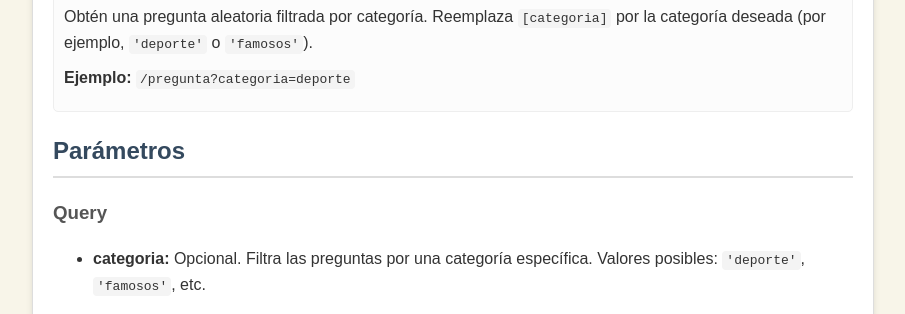
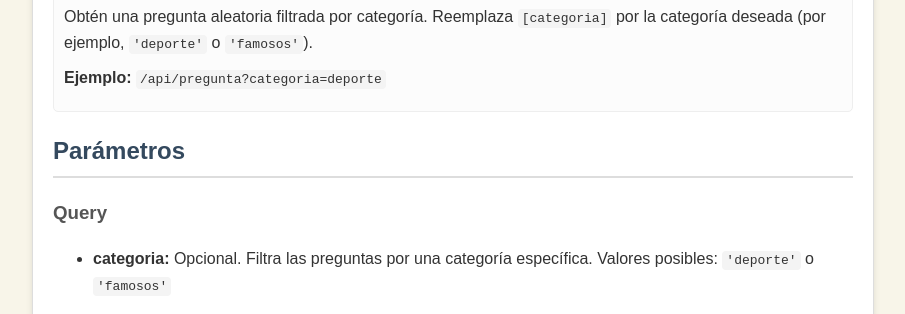
Before and after one commit to LucasCarmagnola/api-preguntados, a website: page public/index.html in a window 1280 px wide. Shown: the part 486-800 px from the top of the page, without its empty margins (187-1092 px from the left). Drawn offline with Linux system fonts and the light colour scheme.

Commit message:
fix html

```diff
--- a/public/index.html
+++ b/public/index.html
@@ -20,7 +20,7 @@
             <div class="route">
                 <h3>GET /api/pregunta?categoria=[categoria]</h3>
                 <p>Obtén una pregunta aleatoria filtrada por categoría. Reemplaza <code>[categoria]</code> por la categoría deseada (por ejemplo, <code>'deporte'</code> o <code>'famosos'</code>).</p>
-                <p><strong>Ejemplo:</strong> <code>/pregunta?categoria=deporte</code></p>
+                <p><strong>Ejemplo:</strong> <code>/api/pregunta?categoria=deporte</code></p>
             </div>
         </div>
 
@@ -28,7 +28,7 @@
         <div class="parameters">
             <h3>Query</h3>
             <ul>
-                <li><strong>categoria:</strong> Opcional. Filtra las preguntas por una categoría específica. Valores posibles: <code>'deporte'</code>, <code>'famosos'</code>, etc.</li>
+                <li><strong>categoria:</strong> Opcional. Filtra las preguntas por una categoría específica. Valores posibles: <code>'deporte'</code> o <code>'famosos'</code></li>
             </ul>
         </div>
 
```
